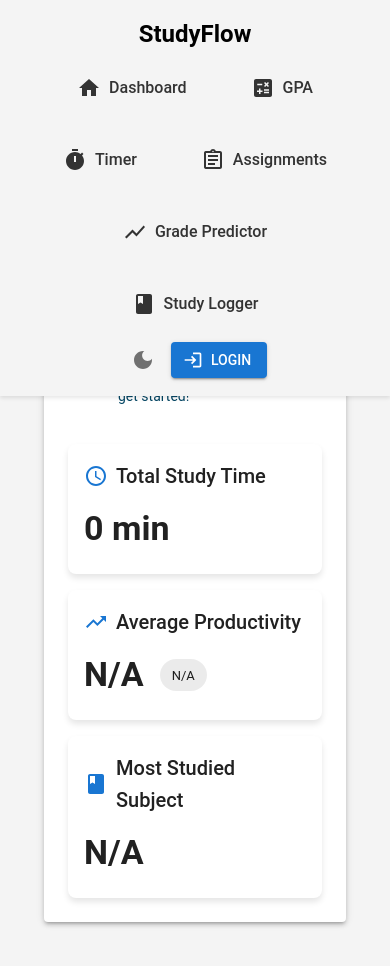
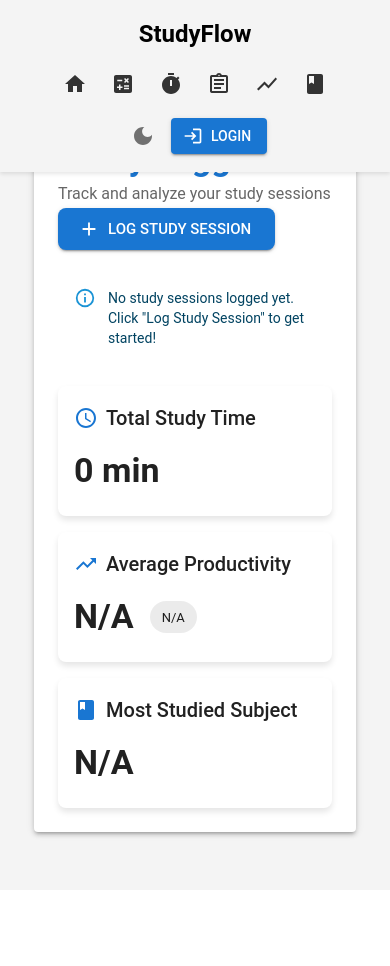
Before and after one commit to carved4/studyflow, a React (Vite) app: page /study-logger in a window 390 px wide. Shown: the top 966 px of the page. After the commit the page ends 890 px from the top, so only its background shows below. Built offline with nearby package versions, Linux system fonts and the light colour scheme; no server answers.

Commit message:
fix: iOS navbar styling and responsiveness

```diff
--- a/src/styles/global.css
+++ b/src/styles/global.css
@@ -172,7 +172,7 @@
 }
 
 .container {
-  margin-top: 100px; /* Increased from 80px to 100px */
+  margin-top: 100px;
   flex-grow: 1;
   padding: 20px;
 }
@@ -188,5 +188,19 @@
   .navbar-menu {
     flex-wrap: wrap;
     justify-content: center;
+    gap: 0.5rem;
+  }
+
+  .navbar-item span {
+    display: none;
+  }
+
+  .navbar-item {
+    padding: 0.25rem 0.5rem;
+  }
+
+  .container {
+    margin-top: 80px;
+    padding: 10px;
   }
 }
--- a/src/styles/ios.css
+++ b/src/styles/ios.css
@@ -50,6 +50,59 @@
     min-height: -webkit-fill-available;
   }
 
+  /* iOS-specific navbar adjustments */
+  .navbar {
+    padding-top: var(--safe-area-inset-top);
+    height: auto !important;
+    min-height: 60px;
+    position: fixed;
+    top: 0;
+    left: 0;
+    width: 100%;
+    z-index: 1000;
+  }
+
+  .navbar-content {
+    display: flex;
+    justify-content: space-between;
+    align-items: center;
+    padding: 0.5rem 1rem !important;
+    max-width: 1200px;
+    margin: 0 auto;
+  }
+
+  .navbar-menu {
+    display: flex;
+    gap: 0.5rem !important;
+    align-items: center;
+    flex-wrap: wrap;
+    justify-content: center;
+  }
+
+  .navbar-item {
+    display: flex;
+    align-items: center;
+    gap: 0.25rem;
+    text-decoration: none;
+    padding: 0.25rem 0.5rem !important;
+    border-radius: 4px;
+  }
+
+  .navbar-item span {
+    font-size: 0.875rem;
+    display: none; /* Hide text labels on small screens */
+  }
+
+  .navbar-item svg {
+    font-size: 1.25rem;
+  }
+
+  /* Adjust container margin for iOS */
+  .container {
+    margin-top: calc(60px + var(--safe-area-inset-top)) !important;
+    padding: 10px;
+  }
+
   /* Fix for iOS hover states */
   @media (hover: hover) {
     .hover-effect:hover {
```
